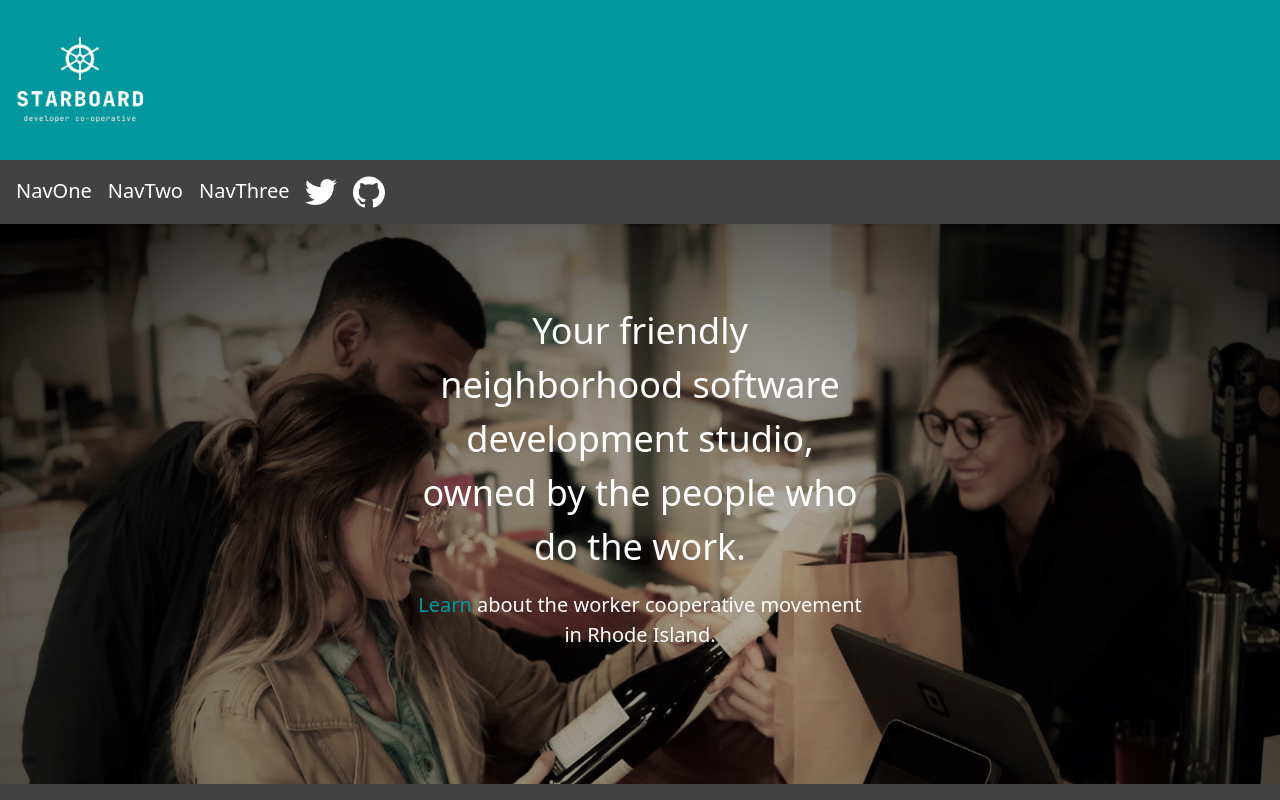
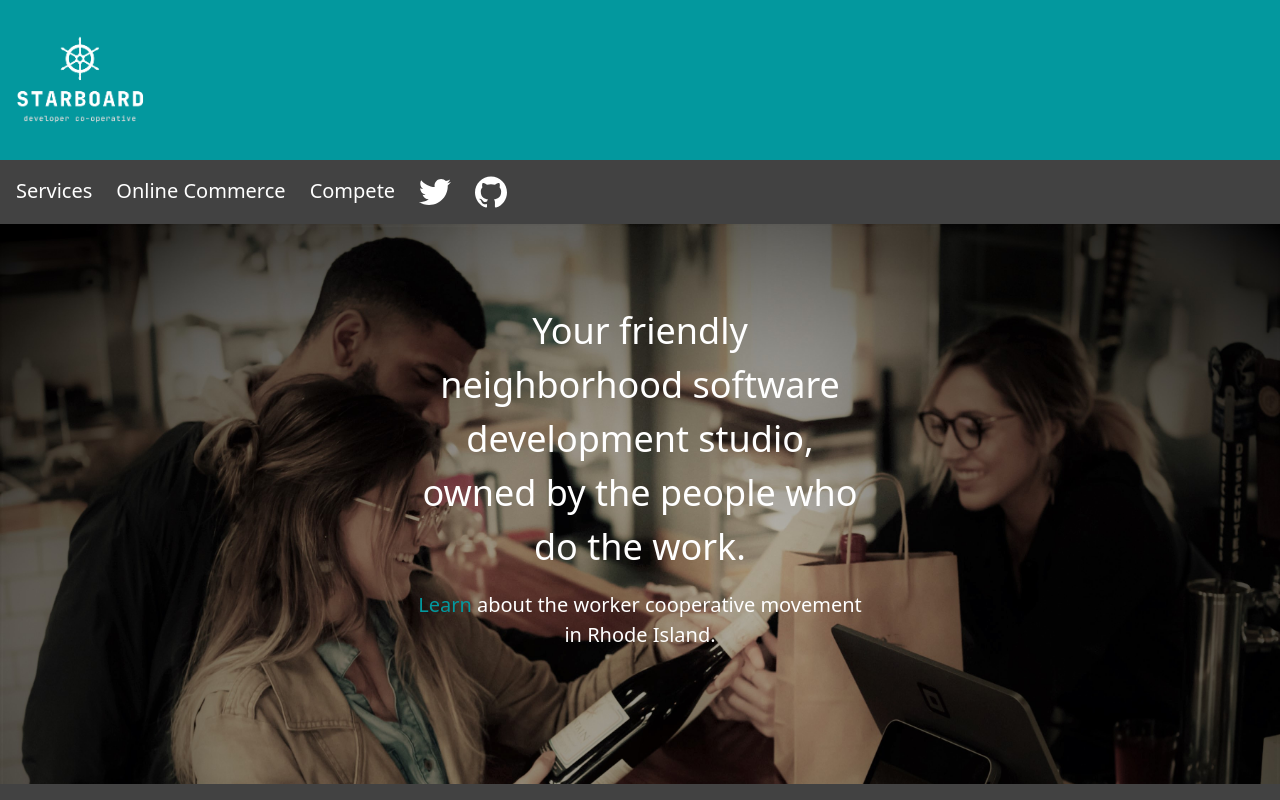
Before and after one commit to starboardcoop/starboardcoop, a Next.js app: page / in a window 1280 px wide. Shown: the top 800 px of the page. Built offline with nearby package versions, Linux system fonts and the light colour scheme.

Commit message:
Improve header

```diff
--- a/components/Header.js
+++ b/components/Header.js
@@ -1,10 +1,10 @@
 import Link from 'next/link'
 
 const headerStyle = "w-full bg-primary-light"
-const navStyle = "flex bg-gray-dark text-white text-xl p-4 h-16"
+const navStyle = "flex flex-row overflow-x-auto bg-gray-dark text-white text-xl p-4 h-16"
 
 const socialContainerStyle = "flex"
-const aStyle = "mr-4 inline"
+const aStyle = "mr-6 inline"
 const svgStyle = "h-8 w-8"
 
 const Header = () => (
@@ -13,10 +13,10 @@ const Header = () => (
             <img src="/masthead-white.png" alt="Starboard" />
         </div>
         <nav className={navStyle}>
-            <div>
-                <Link href="/"><a className="mr-4">NavOne</a></Link>
-                <Link href="/"><a className="mr-4">NavTwo</a></Link>
-                <Link href="/"><a className="mr-4">NavThree</a></Link>
+            <div className="flex flex-row">
+                <a href="/#two" className="mr-6">Services</a>
+                <a href="/#three" className="mr-6 whitespace-no-wrap">Online Commerce</a>
+                <a href="/#four" className="mr-6">Compete</a>
             </div>
             <div className={socialContainerStyle}>
                 <a className={aStyle} href="/#twitter">
--- a/components/Section.js
+++ b/components/Section.js
@@ -1,6 +1,6 @@
 const Section = props => (
     <section className={`py-20 px-8 text-center bg-top bg-cover ${props.className}`}>
-        <div className="md:max-w-md my-0 mx-auto">{props.children}</div>
+        <div id={props.id} className="md:max-w-md my-0 mx-auto">{props.children}</div>
     </section>
 )
 
--- a/pages/index.js
+++ b/pages/index.js
@@ -10,22 +10,22 @@ const Home = () => (
     </Head>
     <Header />
     <main>
-      <Section className="md:h-70 text-white bg-cashier">
+      <Section id="one" className="md:h-70 text-white bg-cashier">
         <h1 className="text-white text-3xl md:text-4xl">Your friendly neighborhood software development studio, owned by the people who do the work.</h1>
         <p className="mt-4 text-xl">
           <a className="text-primary-light" href="https://riceo.org/learn">Learn</a> about the worker cooperative movement in Rhode Island.
         </p>
       </Section>
-      <Section className="bg-gray-dark text-white">
+      <Section id="two" className="bg-gray-dark text-white">
         <h2 className="text-2xl">We bring Rhode Island small businesses online so they can better serve their customers and gain new ones.</h2>
       </Section>
-      <Section className="bg-primary-dark text-white">
+      <Section id="three" className="bg-primary-dark text-white">
         <h2 className="text-2xl">The global Covid-19 pandemic has uncovered the need for small businesses to offer great online experiences, if they are to compete with large corporations.</h2>
       </Section>
-      <Section className="md:h-70 text-white bg-brewery flex flex-col justify-center">
+      <Section id="four" className="md:h-70 text-white bg-brewery flex flex-col justify-center">
         <h2 className="text-3xl md:text-4xl">We believe a small, local business with a great website has a fighting chance against the Walmarts and Amazons.</h2>
       </Section>
-      <Section className="bg-gray-light text-gray-dark">
+      <Section id="five" className="bg-gray-light text-gray-dark">
         <h2>Contact Us!</h2>
         <a href = "mailto: starboardcoop@gmail.com">at Hello@Starboard.dev</a>
       </Section>
```
